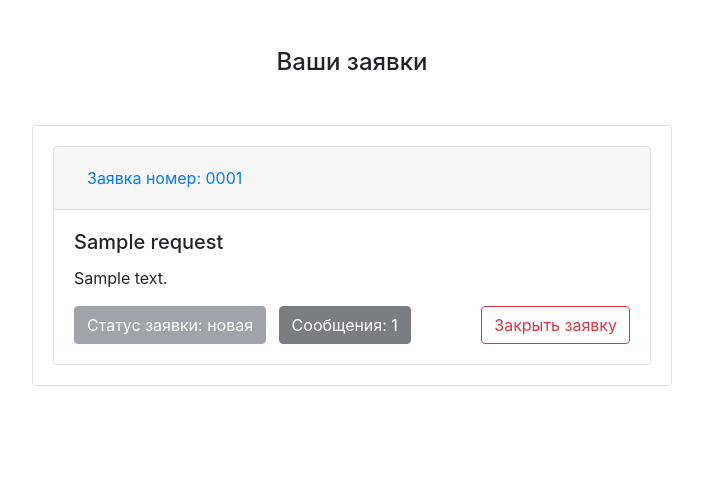
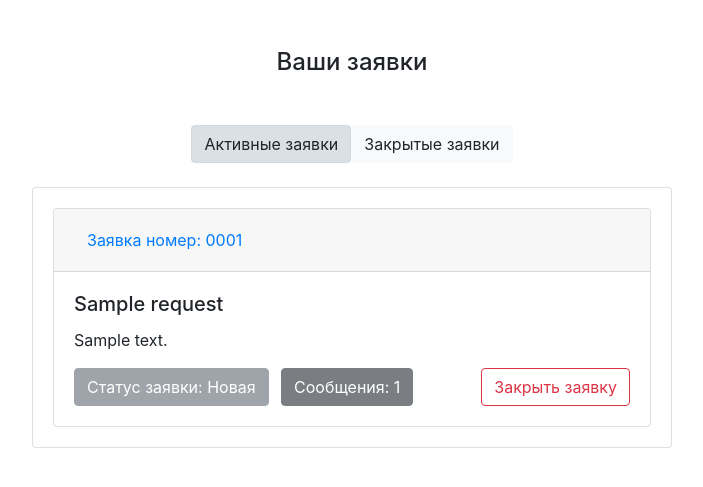
Before and after one commit to Clouer/HelpDesk, a Django app: page /requests/ in a window 1280 px wide. Shown: the part 72-559 px from the top of the page, without its empty margins (288-991 px from the left). Run offline with Django 3.2, Linux system fonts and the light colour scheme; a user stored in the database is signed in; tables that the repository leaves empty hold one stand-in row (values such as "Sample post"); some libraries are stand-ins or nearby versions.

Commit message:
Added closed requests, models modified

```diff
--- a/helpdesk/models.py
+++ b/helpdesk/models.py
@@ -17,15 +17,27 @@ class Department(models.Model):
     title = models.CharField(max_length=100)
     workers = models.ManyToManyField(User, related_name='departments')
 
+    def __str__(self):
+        return self.title
+
 
 class Request(models.Model):
     class Meta:
         db_table = 'requests'
 
+    STATUS_CHOICES = (
+        ('new', 'Новая'),
+        ('in_work', 'В работе'),
+        ('closed', 'Закрыта')
+    )
     title = models.CharField(max_length=400)
     description = models.CharField(max_length=1500)
+    status = models.CharField(choices=STATUS_CHOICES, max_length=10, default='new')
     owner = models.ForeignKey(User, on_delete=models.CASCADE, related_name='requests')
     departments = models.ManyToManyField(Department, related_name='requests')
+
+    def __str__(self):
+        return f'Заявка № {self.id}: {self.title}'
 
 
 class Comment(models.Model):
@@ -35,3 +47,6 @@ class Comment(models.Model):
     message = models.CharField(max_length=1500)
     owner = models.ForeignKey(User, on_delete=models.CASCADE, related_name='comments')
     request = models.ForeignKey(Request, on_delete=models.CASCADE, related_name='comments')
+
+    def __str__(self):
+        return f'Комментарий № {self.id} из заявки № {self.request}'
--- a/helpdesk/scripts.py
+++ b/helpdesk/scripts.py
@@ -13,3 +13,9 @@ def create_request(model, cleaned_data):
         description=cleaned_data['description'],
         owner=cleaned_data['owner']
     )
+
+
+def close_request(model, request_id):
+    request = model.objects.get(pk=request_id)
+    request.status = 'closed'
+    request.save()
--- a/helpdesk/templates/helpdesk/create_request.html
+++ b/helpdesk/templates/helpdesk/create_request.html
@@ -5,7 +5,7 @@
         <div class="col-12 col-sm-10 col-lg-6 offset-lg-3 offset-sm-1">
 
 
-            <form method="post" class="card mb-5">
+            <form method="post" class="card mb-5" name="create_form">
                 {% csrf_token %}
                 <div class="card-body text-center pt-5">
                     <h1 class="h3 card-title mt-2 mb-2">Создание новой заявки</h1>
@@ -15,7 +15,7 @@
                 <div class="card-body mx-3">
                     <div class="form-group">
                         <label class="mb-1 mt-2">Название</label>
-                        <input class="form-control" id="clientName" name={{ form.title.html_name }} required type="text"
+                        <input class="form-control" name={{ form.title.html_name }} required type="text"
                                value="">
                     </div>
                     <div class="form-group">
--- a/helpdesk/templates/helpdesk/request_page.html
+++ b/helpdesk/templates/helpdesk/request_page.html
@@ -10,7 +10,7 @@
                         <h2 class="h3 card-title mt-2 mb-4">{{ request_object.title }}</h2>
                         <p class="my-2">Заявка № {{ request_object.id|stringformat:"04d" }}</p>
                         <p class="my-2">Создатель: {{ request.user.first_name }} {{ request.user.last_name }}</p>
-                        <p class="my-2">Статус заявки: Новая</p>
+                        <p class="my-2">Статус заявки: {{ request_object.get_status_display }}</p>
                     </div>
                     <hr/>
                     <div class="card-body mx-5">
--- a/helpdesk/templates/helpdesk/requests_list.html
+++ b/helpdesk/templates/helpdesk/requests_list.html
@@ -3,7 +3,12 @@
 
     <h1 class="h4 text-center my-5">Ваши заявки</h1>
 
-    {% for req in request.user.requests.all %}
+    <div class="d-flex justify-content-center mb-4">
+        <a href="#" class="btn btn-light active" role="button" data-mdb-toggle="button">Активные заявки</a>
+        <a href="#" class="btn btn-light" role="button" data-mdb-toggle="button" aria-pressed="true">Закрытые заявки</a>
+    </div>
+
+    {% for req in active_requests %}
         <!-- Block started -->
         <div class="card mb-4" style="max-width: 50%; margin: 0 auto;">
             <div class="card-body">
@@ -14,17 +19,19 @@
                         </a>
                     </div>
                     <div class="card-body">
+                        <form method="post">
+                            {% csrf_token %}
                             <h5 class="card-title">{{ req.title }}</h5>
                             <p class="card-text">{{ req.description }}</p>
                             <button type="button" class="btn btn-secondary mr-1" disabled>
-                            Статус заявки: новая
+                                Статус заявки: {{ req.get_status_display }}
                             </button>
                             <button type="button" class="btn btn-dark mx-1" disabled>
                                 Сообщения: {{ req.comments.count }}
                             </button>
-                        <button type="button" class="btn btn-outline-danger float-right">
-                            Закрыть заявку
-                        </button>
+                            <input type="submit" class="btn btn-outline-danger float-right" value="Закрыть заявку">
+                            <input hidden name="request_id" value={{ req.id }}>
+                        </form>
                     </div>
                 </div>
             </div>
@@ -32,5 +39,4 @@
         <!-- Block Finished -->
     {% endfor %}
 
-
 {% endblock %}
--- a/helpdesk/tests.py
+++ b/helpdesk/tests.py
@@ -8,6 +8,7 @@ django.setup()  # Всякие Django штуки импортим после с
 from helpdesk.models import User, Request
 
 if __name__ == '__main__':
+    """
     User.objects.create_user(
         first_name='System',
         last_name='admin',
@@ -31,3 +32,4 @@ if __name__ == '__main__':
         password='support',
         is_support=True
     )
+    """
--- a/helpdesk/views.py
+++ b/helpdesk/views.py
@@ -5,7 +5,7 @@ from django.views import View
 
 from helpdesk.forms import SignUpForm, CreateRequestForm
 from helpdesk.models import User, Request
-from helpdesk.scripts import register_user, create_request
+from helpdesk.scripts import register_user, create_request, close_request
 
 
 class SignInView(LoginView):
@@ -30,20 +30,34 @@ class SignUpView(View):
 
 class MainView(View):
     def get(self, request):
+        if request.user.is_anonymous:
+            return redirect(reverse('login'))
         return render(request, 'helpdesk/index.html')
+
+    def post(self, request):
+        close_request(Request, request.POST['request_id'])
+        return redirect(reverse('main'))
 
 
 class RequestsListView(View):
     def get(self, request):
         if request.user.is_anonymous:
-            return redirect(reverse('main'))
-        return render(request, 'helpdesk/requests_list.html')
+            return redirect(reverse('login'))
+        active_requests = Request.objects.filter(owner=request.user.id, status__in=['new', 'in_work'])
+        closed_request = Request.objects.filter(owner=request.user.id, status='closed')
+        return render(request, 'helpdesk/requests_list.html', context={
+            'active_requests': active_requests
+        })
+
+    def post(self, request):
+        close_request(Request, request.POST['request_id'])
+        return redirect(reverse('requests'))
 
 
 class RequestPageView(View):
     def get(self, request, request_id):
         if request.user.is_anonymous:
-            return redirect(reverse('main'))
+            return redirect(reverse('login'))
         request_object = get_object_or_404(Request, pk=request_id)
         return render(request, 'helpdesk/request_page.html', context={
             'request_object': request_object
@@ -53,7 +67,7 @@ class RequestPageView(View):
 class CreateRequestView(View):
     def get(self, request):
         if request.user.is_anonymous:
-            return redirect(reverse('main'))
+            return redirect(reverse('login'))
         form = CreateRequestForm()
         return render(request, 'helpdesk/create_request.html', context={
             'form': form
```
Also changed, not shown: helpdesk/templates/helpdesk/index.html (+6 -4 lines), helpdesk/migrations/0001_initial.py. Lines whose indentation alone changed are shown as unchanged.
